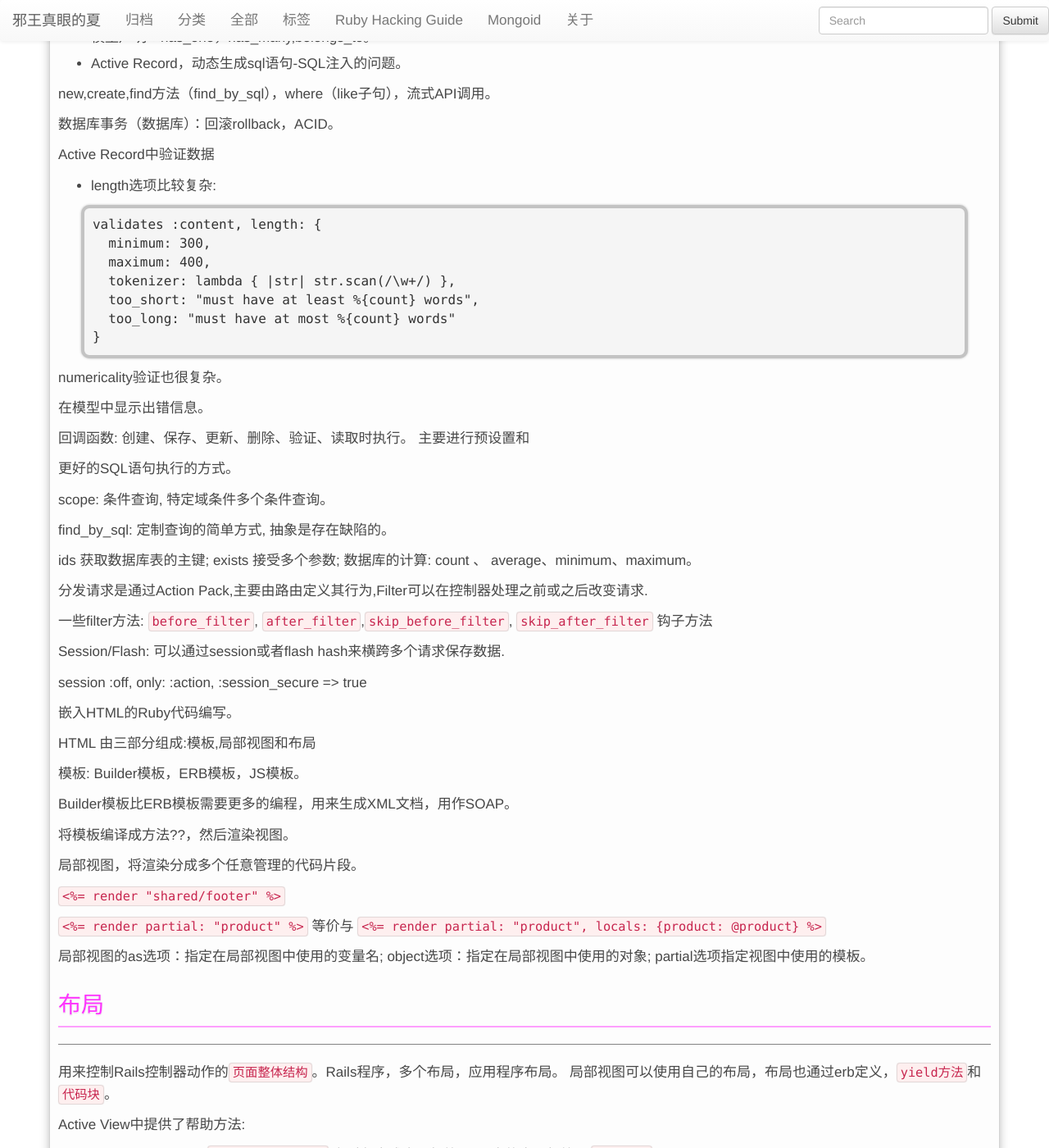
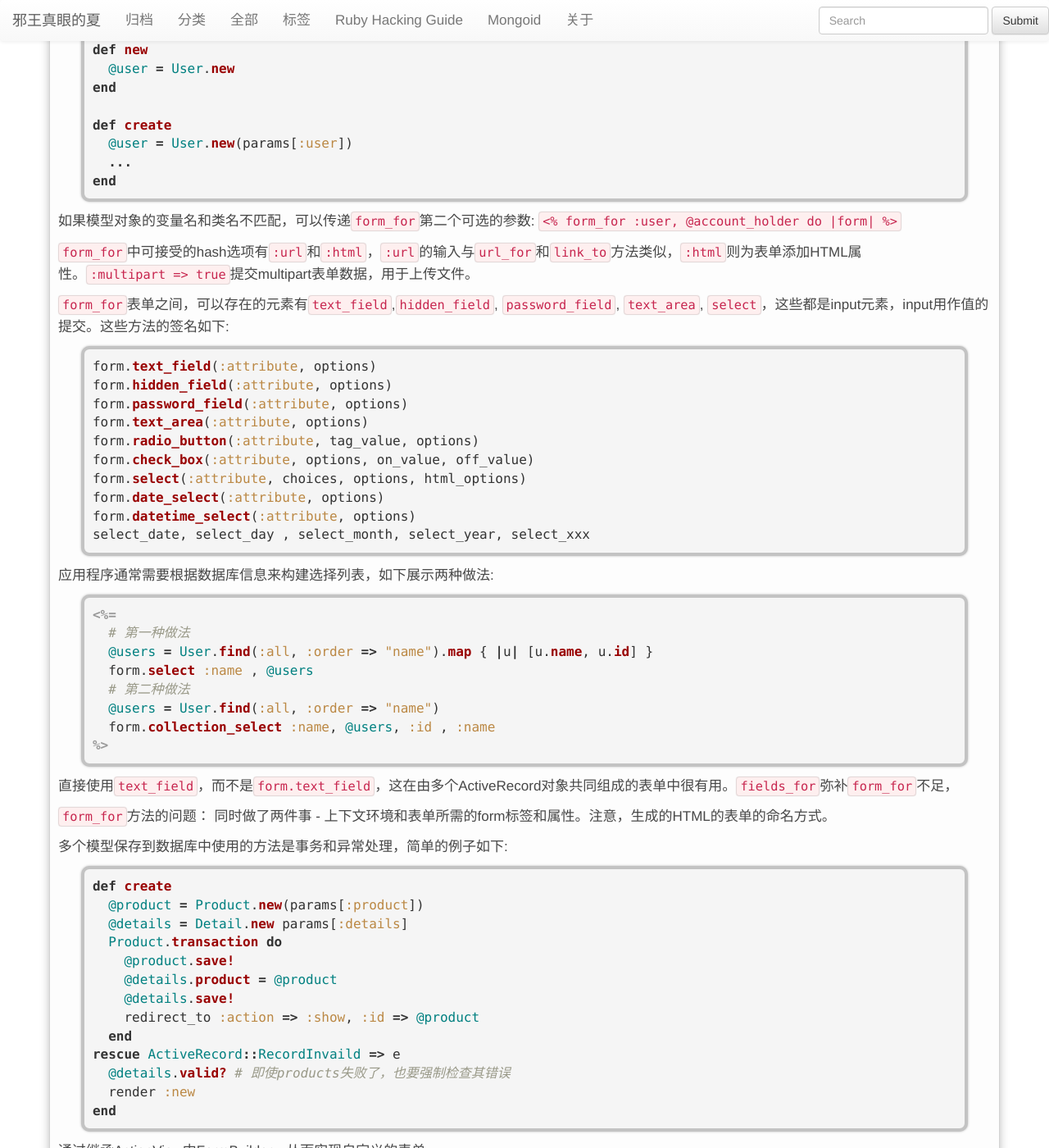
Before and after one commit to xiajian/xiajian.github.io, a Jekyll site: the page built from _posts/2014-08-27-web开发敏捷之道笔记.md, in a window 1280 px wide and 1400 px high, scrolled down 2942 px. Shown: the whole window at 82% size. Built offline with Jekyll 4.4.1, drawn with Linux system fonts in a browser that asks for light colours; nearby versions of some CDN libraries; Markdown is read by kramdown in place of the engine named in the settings; comment, search, counter and statistics services are not loaded; some of the changed text lies outside the part shown.

Commit message:
新加笔记

````diff
--- a/_posts/2014-08-27-web开发敏捷之道笔记.md
+++ b/_posts/2014-08-27-web开发敏捷之道笔记.md
@@ -93,7 +93,87 @@
 
 视图中存在很多用于处理日期，数字和文本格式化的方法。`button_to`生成的是表单。
 
-看到了**表单处理**的部分。
+### 表单处理
+
+Rails的表单支持：表单模块对应于数据库资源，使用`form_for`，不与数据表对应的使用`form_tag`。
+
+`form_for`的使用示例:
+
+视图中的`form_for`，位于`form_for`和`end`之间的代码块会得到表单构建器(FormBuilder类，ActionView中的form_helper.rb)：
+
+```erb
+<% form_for :user do |form| %>
+  ...
+<% end %>
+```
+
+对应的控制器中的方法:
+
+```ruby
+def new
+  @user = User.new
+end
+
+def create
+  @user = User.new(params[:user])
+  ...
+end
+```
+如果模型对象的变量名和类名不匹配，可以传递`form_for`第二个可选的参数: `<% form_for :user, @account_holder do |form| %>`
+
+`form_for`中可接受的hash选项有`:url`和`:html`，`:url`的输入与`url_for`和`link_to`方法类似，`:html`则为表单添加HTML属性。`:multipart => true`提交multipart表单数据，用于上传文件。
+
+`form_for`表单之间，可以存在的元素有`text_field`,`hidden_field`, `password_field`, `text_area`, `select`，这些都是input元素，input用作值的提交。这些方法的签名如下:
+
+```ruby
+form.text_field(:attribute, options)
+form.hidden_field(:attribute, options)
+form.password_field(:attribute, options)
+form.text_area(:attribute, options)
+form.radio_button(:attribute, tag_value, options)
+form.check_box(:attribute, options, on_value, off_value)
+form.select(:attribute, choices, options, html_options)
+form.date_select(:attribute, options)
+form.datetime_select(:attribute, options)
+select_date, select_day , select_month, select_year, select_xxx
+```
+
+应用程序通常需要根据数据库信息来构建选择列表，如下展示两种做法:
+
+```erb
+<%=
+  # 第一种做法
+  @users = User.find(:all, :order => "name").map { |u| [u.name, u.id] }
+  form.select :name , @users
+  # 第二种做法
+  @users = User.find(:all, :order => "name")
+  form.collection_select :name, @users, :id , :name
+%>
+```
+
+直接使用`text_field`，而不是`form.text_field`，这在由多个ActiveRecord对象共同组成的表单中很有用。`fields_for`弥补`form_for`不足，
+
+`form_for`方法的问题： 同时做了两件事 - 上下文环境和表单所需的form标签和属性。注意，生成的HTML的表单的命名方式。
+
+多个模型保存到数据库中使用的方法是事务和异常处理，简单的例子如下:
+
+```ruby
+def create
+  @product = Product.new(params[:product])
+  @details = Detail.new params[:details]
+  Product.transaction do
+    @product.save!
+    @details.product = @product
+    @details.save!
+    redirect_to :action => :show, :id => @product
+  end
+rescue ActiveRecord::RecordInvaild => e
+  @details.valid? # 即使products失败了，也要强制检查其错误
+  render :new
+end
+```
+
+通过继承ActionView中FormBuilder，从而实现自定义的表单:
 
 ## ActiveRecord
 
````
Also changed, not shown: other parts of _posts/2014-08-27-web开发敏捷之道笔记.md (+1 -1 lines), _posts/2014-09-06-心情日记.md (+6 -0 lines), _posts/2014-10-24-Bundle的目标和原理.md (+1 -0 lines), _posts/2014-11-08-ruby.md (+16 -6 lines), about.md (+1 -1 lines).
